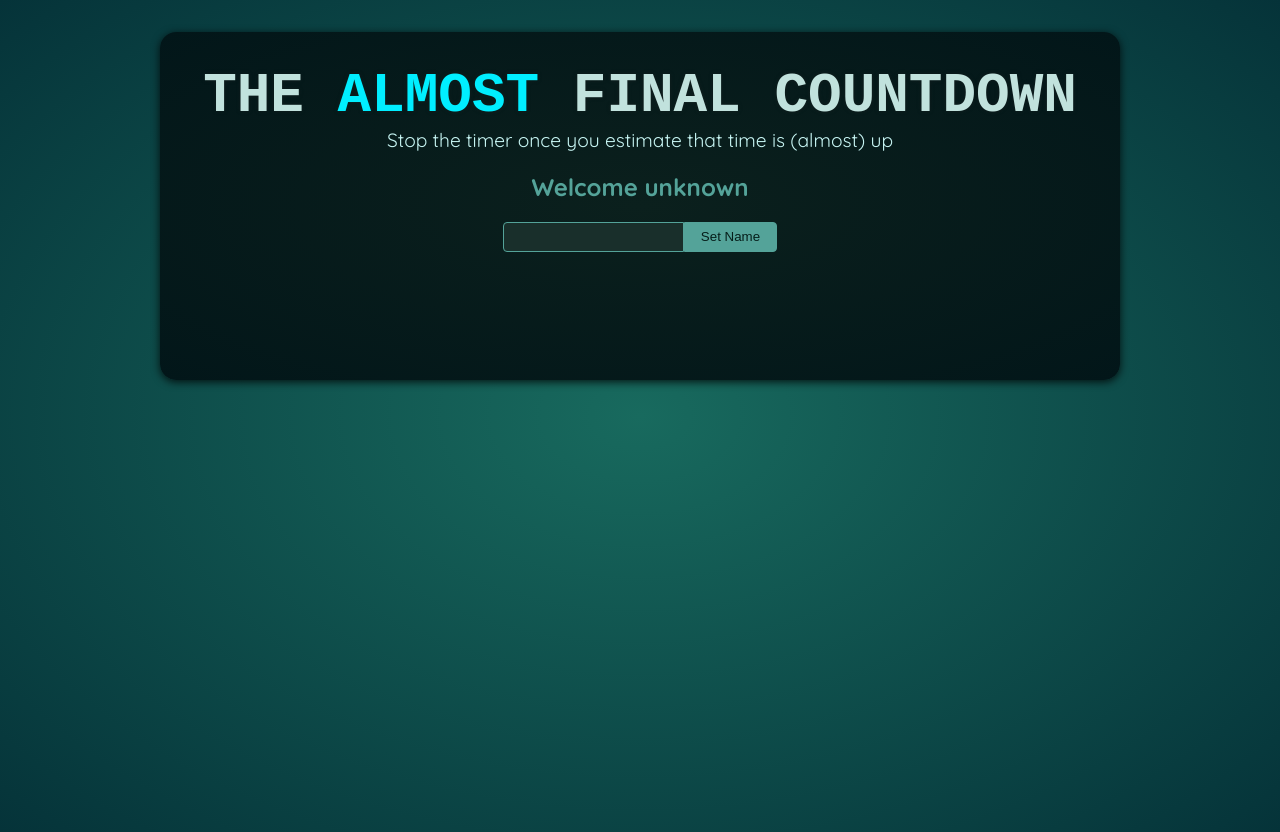
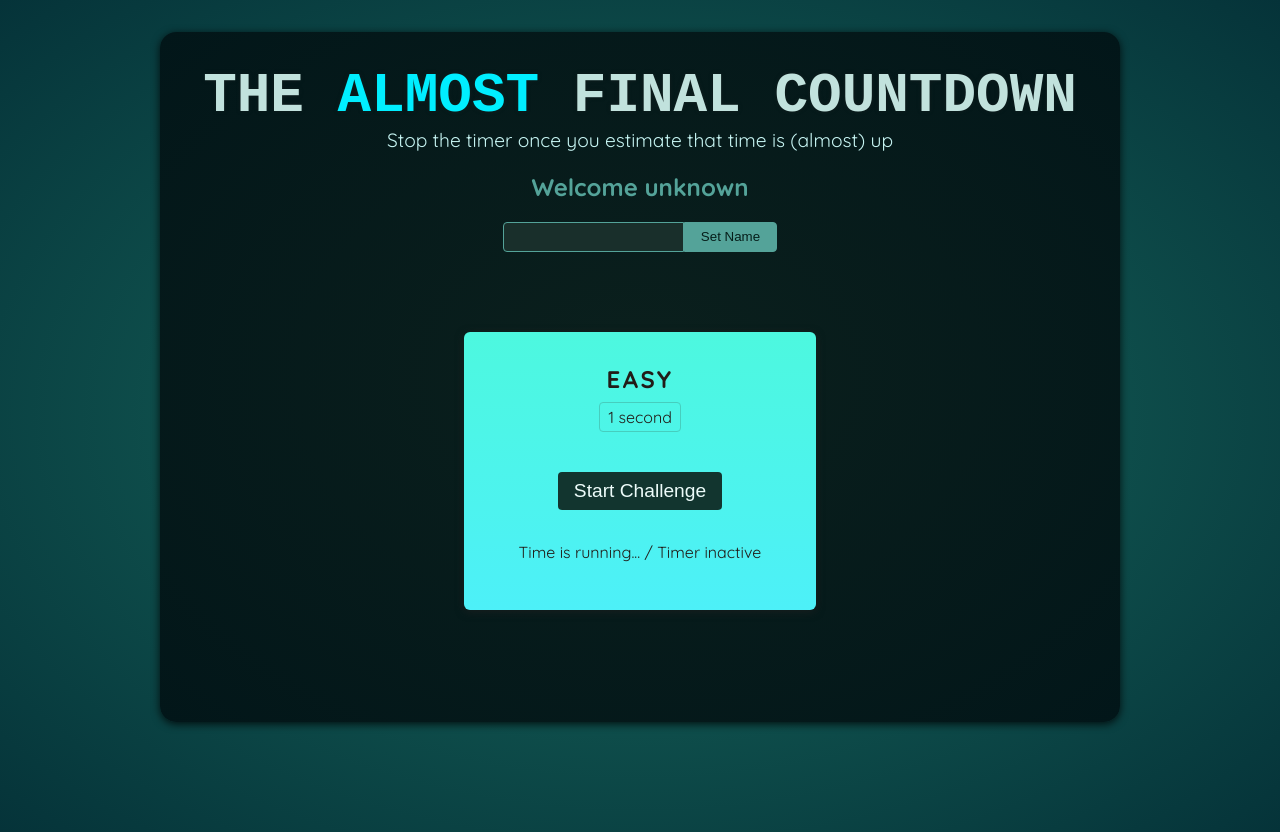
Before and after one commit to alexanderivanov2/react-refs-portals-the-almost-final-countdown, a React (Vite) app: page / in a window 1280 px wide. Built offline with nearby package versions, Linux system fonts and the light colour scheme; a web font is replaced by a local one.

Commit message:
implement base of TimerChallenge component

```diff
--- a/src/App.jsx
+++ b/src/App.jsx
@@ -1,10 +1,13 @@
 import Player from './components/Player.jsx';
+import TimerChallenge from './components/TimerChallenge.jsx';
 
 function App() {
   return (
     <>
       <Player />
-      <div id="challenges"></div>
+      <div id="challenges">
+        <TimerChallenge title="Easy" targetTime={1} />
+      </div>
     </>
   );
 }
--- /dev/null
+++ b/src/components/TimerChallenge.jsx
@@ -0,0 +1,22 @@
+import React from 'react'
+
+function TimerChallenge({title, targetTime }) {
+    return (
+        <section className="challenge">
+            <h2>{ title }</h2>
+            <p className="challenge-time">
+                { targetTime } second{targetTime > 1 ? 's' : ''}
+            </p>
+            <p>
+                <button>
+                    Start Challenge
+                </button>
+            </p>
+            <p className=''>
+                Time is running... / Timer inactive
+            </p>
+        </section>
+    )
+}
+
+export default TimerChallenge
```
